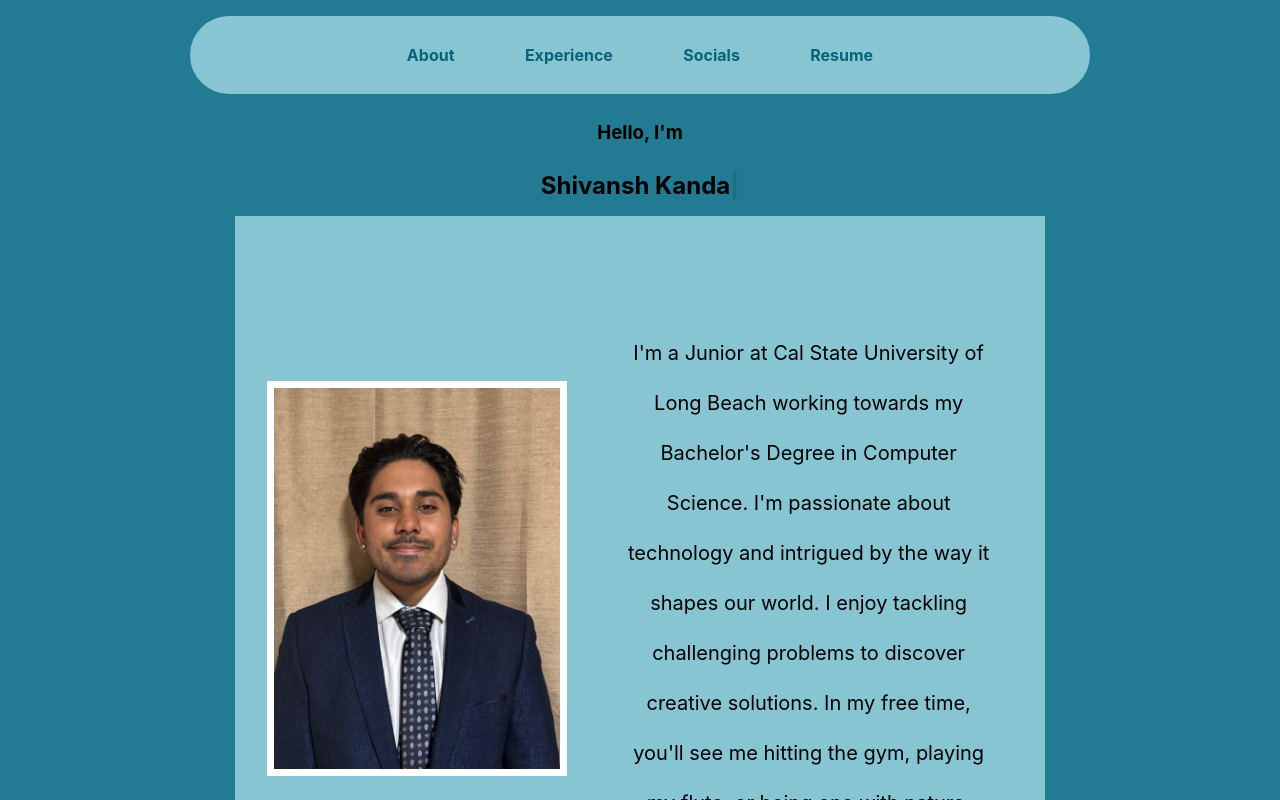
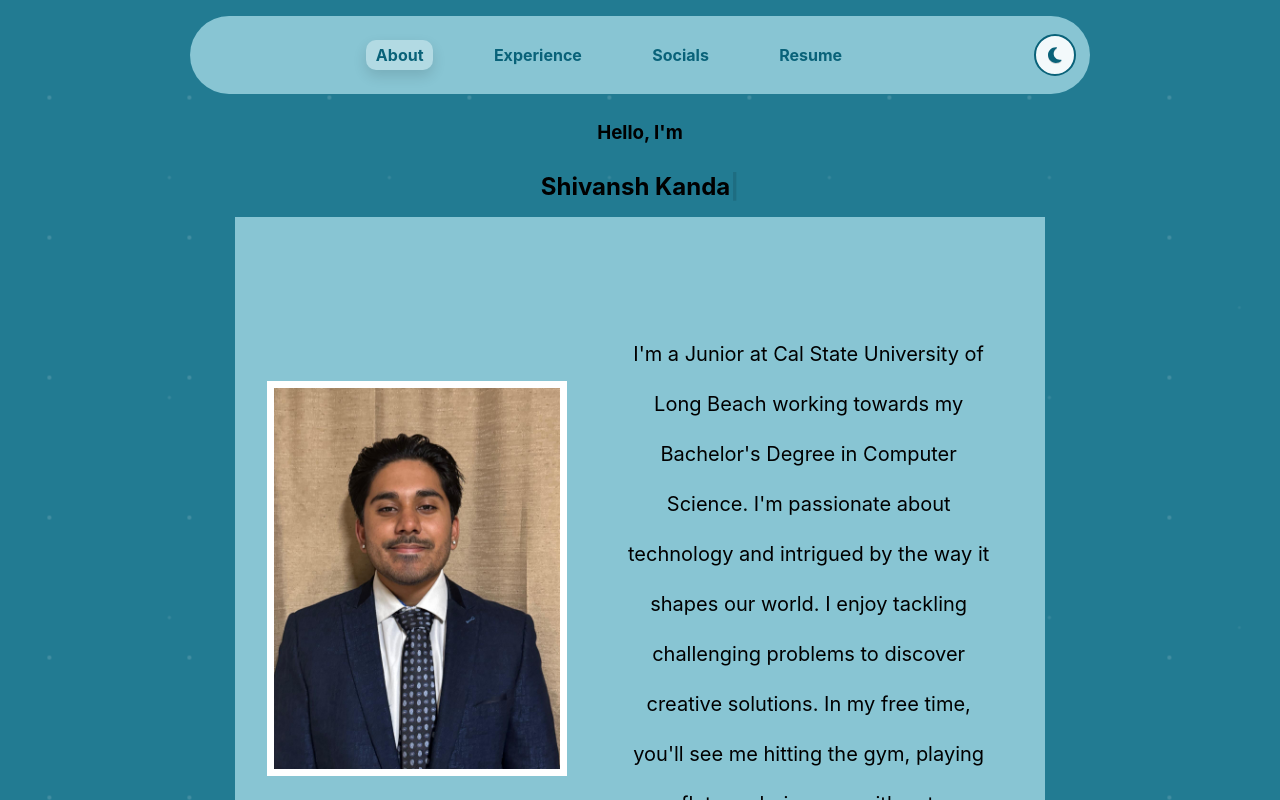
Before and after one commit to Shiv05-code/my-react-portfolio, a React (Create React App) app: page / in a window 1280 px wide. Shown: the top 800 px of the page. Built offline with nearby package versions, Linux system fonts and the light colour scheme.

Commit message:
Enhanced user experience through dark mode functionality, background updates, and local storage

```diff
--- a/src/App.css
+++ b/src/App.css
@@ -1,4 +1,23 @@
+:root {
+  --bg-color: rgb(34, 123, 146);
+  --card-color: rgb(136, 197, 211);
+  --text-primary: rgb(9, 98, 121);
+  --text-dark: #000000;
+  --white: #ffffff;
+}
+
+[data-theme="dark"] {
+  /* Night version of your current teal theme (not black/navy) */
+  --bg-color: #103544;      /* deep teal background */
+  --card-color: #1e5b70;    /* darker version of your card teal */
+  --text-primary: #d7f3ff;  /* soft light text (not neon) */
+  --text-dark: #f1f5f9;
+  --white: #b9d6e1;        /* "white" surfaces stay light, not black */
+}
+
 .app {
+  position: relative;
+  z-index: 1;
   display: flex;
   flex-direction: column;
   align-items: center;
@@ -14,15 +33,109 @@ html {
   scroll-behavior: smooth;
   font-size: 16px;
 }
+
 body {
-  background-color: rgb(34, 123, 146);
+  background-color: var(--bg-color);
   min-height: 200vh;
   font-size: 1rem;
+  color: var(--text-dark);
+
+  position: relative;
+  overflow-x: hidden;
 }
 
-h3, h1, p{
+body::before {
+  content: "";
+  position: fixed;
+  inset: 0;
+  pointer-events: none;
+  z-index: 0;
+
+  /* More dots + slightly bigger particles */
+  background-image:
+    radial-gradient(circle, rgba(255,255,255,0.26) 0 1.6px, transparent 2.6px),
+    radial-gradient(circle, rgba(255,255,255,0.18) 0 1.2px, transparent 2.2px),
+    radial-gradient(circle, rgba(255,255,255,0.12) 0 1px, transparent 2px);
+
+  /* More density */
+  background-size: 140px 140px, 220px 220px, 320px 320px;
+
+  /* Offset layers so it doesn’t look tiled */
+  background-position: 0 0, 80px 40px, 140px 120px;
+
+  opacity: 0.55;
+
+  /* IMPORTANT: remove overlay blend so it's actually visible */
+  mix-blend-mode: normal;
+
+  animation: particleDrift 18s linear infinite;
+}
+
+/* Theme-tuned particles */
+[data-theme="light"] body::before {
+  opacity: 0.55;
+  filter: none;
+}
+
+[data-theme="dark"] body::before {
+  opacity: 0.28;
+  filter: blur(0.2px); /* tiny soften so they don't sparkle too hard */
+}
+
+@keyframes particleDrift {
+  0%   { transform: translate3d(0, 0, 0); }
+  50%  { transform: translate3d(-30px, 40px, 0); }
+  100% { transform: translate3d(-60px, 80px, 0); }
+}
+
+@media (prefers-reduced-motion: reduce) {
+  body::before { animation: none; }
+}
+
+/* ===== Scroll Reveal Animation ===== */
+
+.reveal {
+  opacity: 0;
+  transform: translateY(50px);
+  transition: opacity 0.7s ease, transform 0.7s ease;
+  will-change: opacity, transform;
+}
+
+.reveal.is-visible {
+  opacity: 1;
+  transform: translateY(0);
+}
+
+/* Accessibility: disable animation for users who prefer reduced motion */
+@media (prefers-reduced-motion: reduce) {
+  .reveal {
+    opacity: 1;
+    transform: none;
+    transition: none;
+  }
+}
+
+/* Hero name */
+#about .typing-container {
+  color: var(--text-dark);
+  font-weight: 700;
+}
+
+h1, h3 {
   line-height: 2.5;
   text-align: center;
+  color: var(--text-primary);
+}
+
+[data-theme="light"] h1,
+[data-theme="light"] h3 {
+  color: var(--text-dark);
+}
+
+p {
+  line-height: 2.5;
+  text-align: center;
+  color: var(--text-dark);      /* paragraphs = readable neutral */
 }
 
 section {
@@ -41,12 +154,14 @@ section {
 }
 
 .navbar {
-  background-color: rgb(136, 197, 211);
+  position: relative;
+  background-color: var(--card-color);
   padding: 1rem 0.5rem;
+  padding-right: 70px;
   display: flex;
   justify-content: center;
   align-items: center;
-  color: rgb(4, 134, 4);
+  color: var(--text-primary);
   border-radius: 40px;
   width: 100%;
   max-width: 900px;
@@ -71,22 +186,76 @@ section {
 }
 .navbar-list a {
   text-decoration: none;
-  color: rgb(9, 98, 121);
+  color: var(--text-primary);
   font-weight: bold;
   padding: 0.3rem 0.6rem;
   display: block;
   white-space: nowrap;
 }
 
+.navbar-list a.nav-active {
+  background-color: rgba(255, 255, 255, 0.35);
+  border-radius: 10px;
+  box-shadow: 0 6px 14px rgba(0,0,0,0.12);
+}
+
+[data-theme="dark"] .navbar-list a.nav-active {
+  background-color: rgba(255, 255, 255, 0.14);
+  box-shadow: 0 8px 18px rgba(0,0,0,0.25);
+}
+
 .navbar-list a:hover {
-  color: black;
-  background-color: rgb(136, 197, 211);
+  color: var(--text-primary);
+  background-color: rgba(255, 255, 255, 0.25); /* subtle pill effect */
   border-radius: 10px;
+}
+
+.theme-toggle {
+  position: absolute;
+  right: 14px;
+  top: 50%;
+  transform: translateY(-50%);
+  width: 42px;
+  height: 42px;
+  border-radius: 50%;
+  border: 2px solid var(--text-primary);
+  background: var(--white);
+  display: grid;
+  place-items: center;
+  cursor: pointer;
+  transition: transform 0.2s ease, filter 0.2s ease;
+}
+
+/* Make the icon feel bold + visible */
+.theme-toggle svg {
+  color: var(--text-primary);
+  font-size: 18px;
+  filter: drop-shadow(0 1px 0 rgba(0,0,0,0.15));
+}
+
+/* Light mode: tiny tint so icon has contrast */
+[data-theme="light"] .theme-toggle {
+  background: rgba(255,255,255,0.9);
+}
+
+/* Dark mode: invert it so it looks intentional */
+[data-theme="dark"] .theme-toggle {
+  background: rgba(16,53,68,0.35);
+}
+
+[data-theme="dark"] .navbar-list a:hover {
+  background-color: rgba(255, 255, 255, 0.12);
+}
+
+/* Hover */
+.theme-toggle:hover {
+  transform: translateY(-50%) scale(1.06);
+  filter: brightness(0.98);
 }
 
 .Me img {
   padding: 7px;
-  background-color: white;
+  background-color: var(--white);
   max-width: 100%;
   height: auto;
   width: 300px;
@@ -94,7 +263,7 @@ section {
 
 .Me {
   padding: 2rem;
-  background-color: rgb(136, 197, 211);
+  background-color: var(--card-color);
   display: flex;
   flex-direction: row;
   justify-content: center;
@@ -145,7 +314,7 @@ section {
 }
 
 .flip-card:hover .flip-card-front {
-  background-color: rgb(136, 197, 211);
+  background-color: var(--card-color);
 }
 
 .flip-card-inner {
@@ -168,7 +337,7 @@ section {
   backface-visibility: hidden;
   border-radius: 12px;
   padding: 1.25rem;
-  box-shadow: 0 4px 10px rgb(136, 197, 211);
+  box-shadow: 0 4px 10px var(--card-color);
   display: flex;
   flex-direction: column;
   justify-content: center;
@@ -176,31 +345,32 @@ section {
 }
 
 .flip-card-front {
-  background-color: white;
+  background-color: var(--white);
 }
 
 .flip-card-front h1 {
   font-size: 1.5rem;
   margin-bottom: 1rem;
-  color: black;
+  color: var(--text-dark);
 }
 
 .click-hint {
   font-size: 0.9rem;
-  color: #666;
+  color: var(--text-dark);
+  opacity: 0.7;
   font-style: italic;
   margin-top: 1rem;
 }
 
 .flip-card-back {
-  background-color: rgb(136, 197, 211);
-  color: rgb(9, 98, 121);
+  background-color: var(--card-color);
+  color: var(--text-primary);
   transform: rotateY(180deg);
   overflow-y: auto;
 }
 
 .flip-card-back h2 {
-  color: black;
+  color: var(--text-dark);
   font-size: 1.3rem;
   margin-bottom: 1rem;
 }
@@ -210,7 +380,7 @@ section {
   line-height: 1.6;
   text-align: left;
   margin-bottom: 0.5rem;
-  color: black;
+  color: var(--text-dark);
 }
 
 #socials {
@@ -225,7 +395,7 @@ section {
 }
 
 .social-icon {
-  color: rgb(136,197,211);
+  color: var(--card-color);
   display: flex;
   justify-content: center;
   transition: transform 0.2s ease-in-out;
@@ -239,7 +409,7 @@ section {
 }
 
 .icon {
-  color: rgb(136, 197, 211);
+  color: var(--card-color);
 }
 
 /* Floating animation */
@@ -259,7 +429,7 @@ section {
 
 .resume {
   padding: 1.25rem;
-  background-color: rgb(136, 197, 211);
+  background-color: var(--card-color);
   font-size: 1.2rem;
   max-width: 100%;
   display: flex;
@@ -281,9 +451,9 @@ section {
   padding: 0.75rem 1.5rem;
   font-size: 1.1rem;
   font-weight: bold;
-  color: rgb(9, 98, 121);
-  background-color: rgb(136, 197, 211);
-  border: 2px solid rgb(9, 98, 121);
+  color: var(--text-primary);
+  background-color: var(--card-color);
+  border: 2px solid var(--text-primary);
   border-radius: 25px;
   cursor: pointer;
   transition: all 0.3s ease;
@@ -294,8 +464,8 @@ section {
 }
 
 .download-button:hover {
-  background-color: white;
-  color: rgb(9, 98, 121);
+  background-color: var(--white);
+  color: var(--text-primary);
   transform: scale(1.05);
   box-shadow: 0 4px 15px rgba(0,0,0,0.2);
 }
@@ -309,12 +479,12 @@ section {
 }
 
 ::-webkit-scrollbar-track {
-  background-color: white;
+  background-color: var(--bg-color);
 }
 
 ::-webkit-scrollbar-thumb {
   border-radius: 10px;
-  background-color: rgb(136, 197, 211);
+  background-color: var(--card-color);
 }
 
 ::-webkit-scrollbar-thumb:hover {
--- a/src/App.js
+++ b/src/App.js
@@ -3,11 +3,82 @@ import Me from './Me.jpg';
 import MyResume from "./MyResume.jpg";
 import { FontAwesomeIcon } from '@fortawesome/react-fontawesome';
 import { faLinkedin } from '@fortawesome/free-brands-svg-icons';
-import {faEnvelope, faDownload} from '@fortawesome/free-solid-svg-icons';
+import { faEnvelope, faDownload, faMoon, faSun } from '@fortawesome/free-solid-svg-icons';
 import { ReactTyped } from 'react-typed';
-import { useState } from 'react';
+import { useEffect, useRef, useState, useMemo } from 'react';
+
+function Reveal({ children, className = "", ...props }) {
+  const ref = useRef(null);
+
+  useEffect(() => {
+    const el = ref.current;
+    if (!el) return;
+
+    const observer = new IntersectionObserver(
+      ([entry]) => {
+        if (entry.isIntersecting) {
+          el.classList.add("is-visible");
+          observer.unobserve(el); // animate once
+        }
+      },
+      { threshold: 0.15 }
+    );
+
+    observer.observe(el);
+    return () => observer.disconnect();
+  }, []);
+
+  return (
+    <section ref={ref} className={`reveal ${className}`} {...props}>
+      {children}
+    </section>
+  );
+}
 
 function App() {
+  const [darkMode, setDarkMode] = useState(() => {
+  const saved = localStorage.getItem("theme");
+
+  if (saved) {
+    return saved === "dark";
+  }
+
+  // No saved preference → use system preference
+  return window.matchMedia("(prefers-color-scheme: dark)").matches;
+});
+  const sections = useMemo(() => ["about", "experience", "socials", "resume"], []);
+  const [activeSection, setActiveSection] = useState("about");
+
+  useEffect(() => {
+  const theme = darkMode ? "dark" : "light";
+  document.documentElement.setAttribute("data-theme", theme);
+  localStorage.setItem("theme", theme);
+}, [darkMode]);
+
+  useEffect(() => {
+  const navOffset = 95; // your sticky header height (85) + a little cushion
+
+  const onScroll = () => {
+    const pos = window.scrollY + navOffset;
+
+    // last section whose top is above pos
+    let current = sections[0];
+
+    for (const id of sections) {
+      const el = document.getElementById(id);
+      if (!el) continue;
+
+      if (el.offsetTop <= pos) current = id;
+    }
+
+    setActiveSection(current);
+  };
+
+  onScroll(); // set initial
+  window.addEventListener("scroll", onScroll, { passive: true });
+  return () => window.removeEventListener("scroll", onScroll);
+}, [sections]);
+
   const [flippedCards, setFlippedCards] = useState({});
 
   const toggleFlip = (cardId) => {
@@ -17,12 +88,10 @@ function App() {
     }));
   };
 
-  // Function to handle resume download
   const handleDownloadResume = () => {
-    // Create a link element
     const link = document.createElement('a');
     link.href = MyResume;
-    link.download = 'Shivansh_Kanda_Resume.jpg'; // Set the desired file name
+    link.download = 'Shivansh_Kanda_Resume.jpg';
     document.body.appendChild(link);
     link.click();
     document.body.removeChild(link);
@@ -32,15 +101,31 @@ function App() {
     <div className="app">
       <header className="header">
         <nav className="navbar">
+          <button
+            className="theme-toggle"
+            onClick={() => setDarkMode(prev => !prev)}
+          >
+            <FontAwesomeIcon icon={darkMode ? faSun : faMoon} />
+          </button>
+
           <ul className="navbar-list">
-            <li> <a href="#about">About</a></li>
-            <li> <a href="#experience">Experience</a></li>
-            <li> <a href="#socials">Socials</a></li>
-            <li> <a href="#resume">Resume</a></li>
+            <li>
+              <a href="#about" className={activeSection === "about" ? "nav-active" : ""}>About</a>
+            </li>
+            <li>
+              <a href="#experience" className={activeSection === "experience" ? "nav-active" : ""}>Experience</a>
+            </li>
+            <li>
+              <a href="#socials" className={activeSection === "socials" ? "nav-active" : ""}>Socials</a>
+            </li>
+            <li>
+              <a href="#resume" className={activeSection === "resume" ? "nav-active" : ""}>Resume</a>
+            </li>
           </ul>
         </nav>
       </header>
-      <section id="about">
+
+      <Reveal id="about">
         <h3>Hello, I'm</h3>
         <h1 className="typing-container">
           <ReactTyped
@@ -50,10 +135,12 @@ function App() {
             cursorChar="|"
           />
         </h1>
-        <div className='Me'>
-          <img src={Me} alt="Description" width="300" ></img>
+
+        <div className="Me">
+          <img src={Me} alt="Description" width="300" />
           <div className="Info">
-            <p>I'm a Junior at Cal State University of Long Beach
+            <p>
+              I'm a Junior at Cal State University of Long Beach
               working towards my Bachelor's Degree in Computer Science. I'm passionate about technology and
               intrigued by the way it shapes our world. I enjoy tackling challenging problems
               to discover creative solutions. In my free time, you'll see me hitting the gym, playing my flute,
@@ -61,13 +148,11 @@ function App() {
             </p>
           </div>
         </div>
-      </section>
+      </Reveal>
 
-      <section id="experience">
+      <Reveal id="experience">
         <h1>Experience</h1>
         <div className="experience-cards">
-
-          {/* Card 1 */}
           <div className={`flip-card ${flippedCards['card1'] ? 'flipped' : ''}`} onClick={() => toggleFlip('card1')}>
             <div className="flip-card-inner">
               <div className="flip-card-front">
@@ -112,42 +197,38 @@ function App() {
               </div>
             </div>
           </div>
+        </div>
+      </Reveal>
 
-        </div>
-      </section>
-
-      <section id="socials">
+      <Reveal id="socials">
         <h1>Socials</h1>
         <div className="icon-container">
           <div className="social-icon">
             <a href="https://www.linkedin.com/in/shivansh-kanda-08a443294/" target="_blank" rel="noopener noreferrer">
-            <FontAwesomeIcon icon={faLinkedin} size="3x" className="icon"/>
+              <FontAwesomeIcon icon={faLinkedin} size="3x" className="icon" />
             </a>
           </div>
           <div className="social-icon">
             <a href="mailto:shivanshkanda@gmail.com">
-              <FontAwesomeIcon icon={faEnvelope} size="3x" className="icon"/>
+              <FontAwesomeIcon icon={faEnvelope} size="3x" className="icon" />
             </a>
           </div>
         </div>
-      </section>
+      </Reveal>
 
-      <section id="resume">
+      <Reveal id="resume">
         <div>
           <h1>Resume</h1>
           <div className="resume">
-            <img src={MyResume} alt="Resume" width="775"></img>
+            <img src={MyResume} alt="Resume" width="775" />
             <button className="download-button" onClick={handleDownloadResume}>
               <FontAwesomeIcon icon={faDownload} /> Download Resume
             </button>
           </div>
         </div>
-      </section>
+      </Reveal>
     </div>
-
   );
 }
 
-
-
 export default App;
```
Lines whose indentation alone changed are shown as unchanged.
